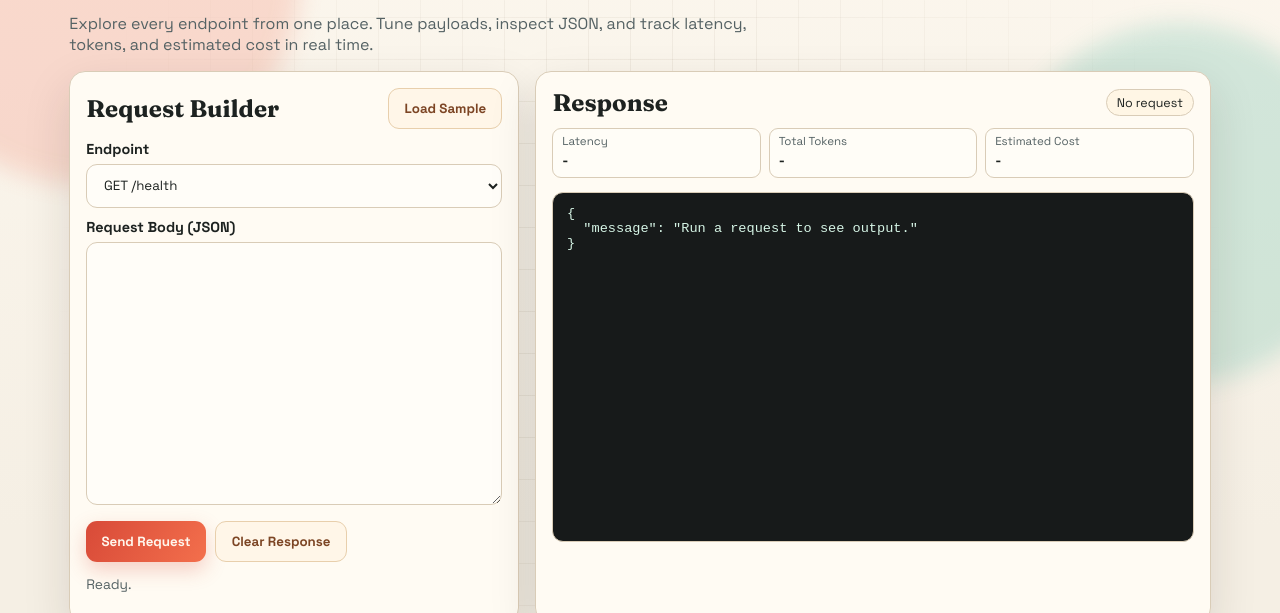
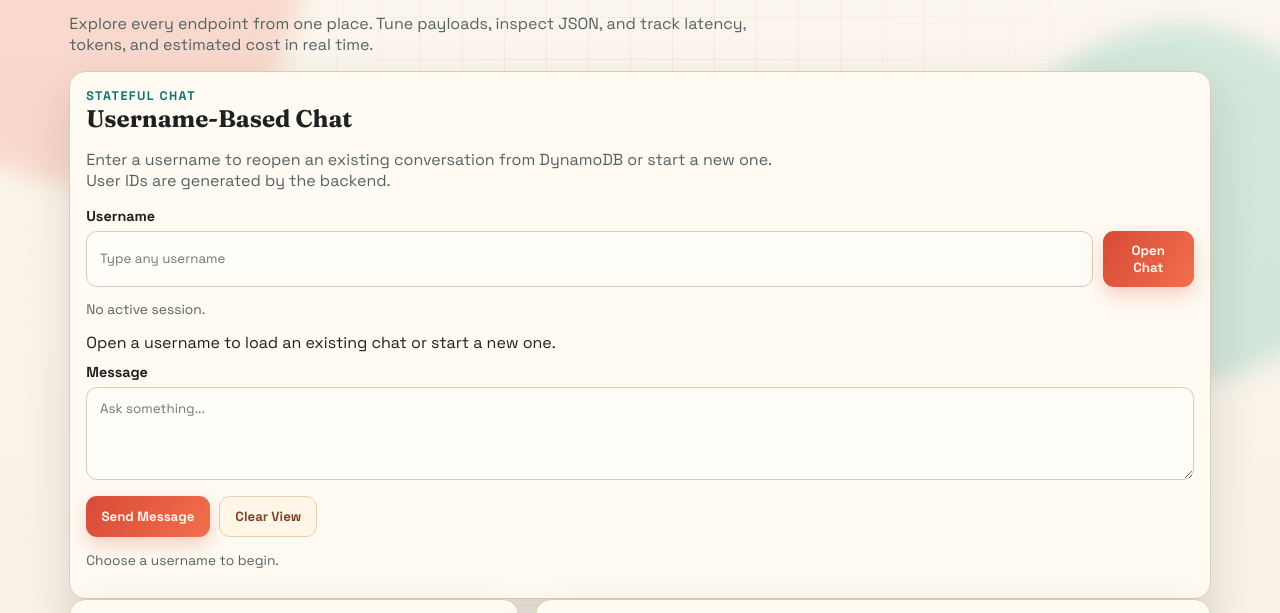
Before and after one commit to Yajur17/AI_Project, a website: page frontend/index.html in a window 1280 px wide. Shown: the part 109-722 px from the top of the page. Drawn offline with Linux system fonts and the light colour scheme.

Commit message:
Update index.html

```diff
--- a/frontend/index.html
+++ b/frontend/index.html
@@ -26,6 +26,46 @@
           tokens, and estimated cost in real time.
         </p>
       </header>
+
+      <section class="chat-shell panel">
+        <div class="chat-intro">
+          <p class="eyebrow">Stateful Chat</p>
+          <h2>Username-Based Chat</h2>
+          <p class="subtitle compact">
+            Enter a username to reopen an existing conversation from DynamoDB or start a new one.
+            User IDs are generated by the backend.
+          </p>
+
+          <label for="chatUserName">Username</label>
+          <div class="row chat-auth-row">
+            <input id="chatUserName" type="text" placeholder="Type any username" />
+            <button id="openChatSession" class="btn primary">Open Chat</button>
+          </div>
+
+          <p id="chatSessionMeta" class="small-muted">No active session.</p>
+        </div>
+
+        <div class="chat-stage">
+          <div id="chatTranscript" class="chat-transcript">
+            <div class="chat-empty">Open a username to load an existing chat or start a new one.</div>
+          </div>
+
+          <label for="chatPrompt">Message</label>
+          <textarea
+            id="chatPrompt"
+            rows="4"
+            spellcheck="true"
+            placeholder="Ask something..."
+          ></textarea>
+
+          <div class="row action-row">
+            <button id="sendChatMessage" class="btn primary">Send Message</button>
+            <button id="clearChatView" class="btn ghost">Clear View</button>
+          </div>
+
+          <p id="chatStatus" class="status">Choose a username to begin.</p>
+        </div>
+      </section>
 
       <section class="workspace">
         <div class="panel request-panel">
```
